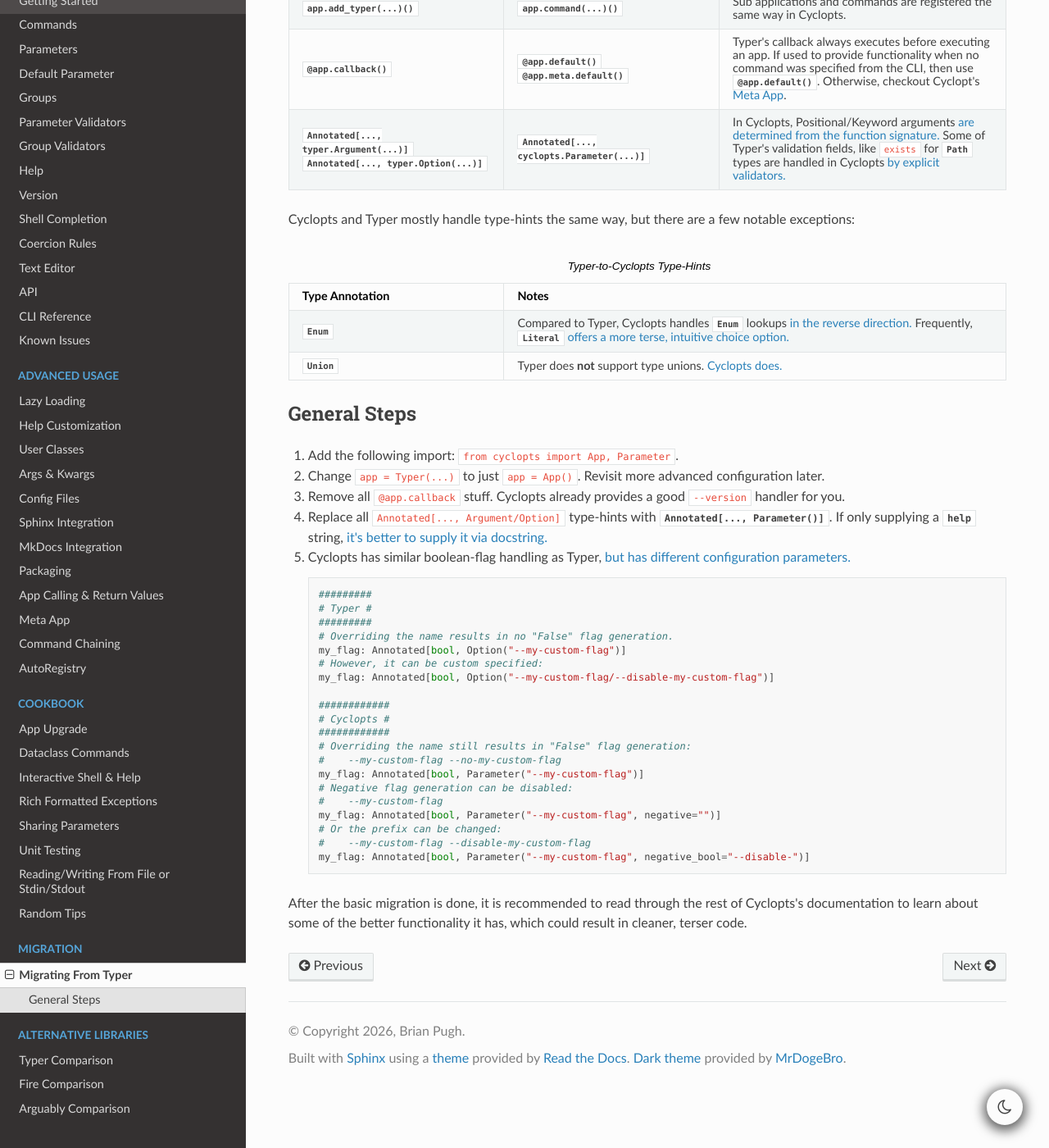
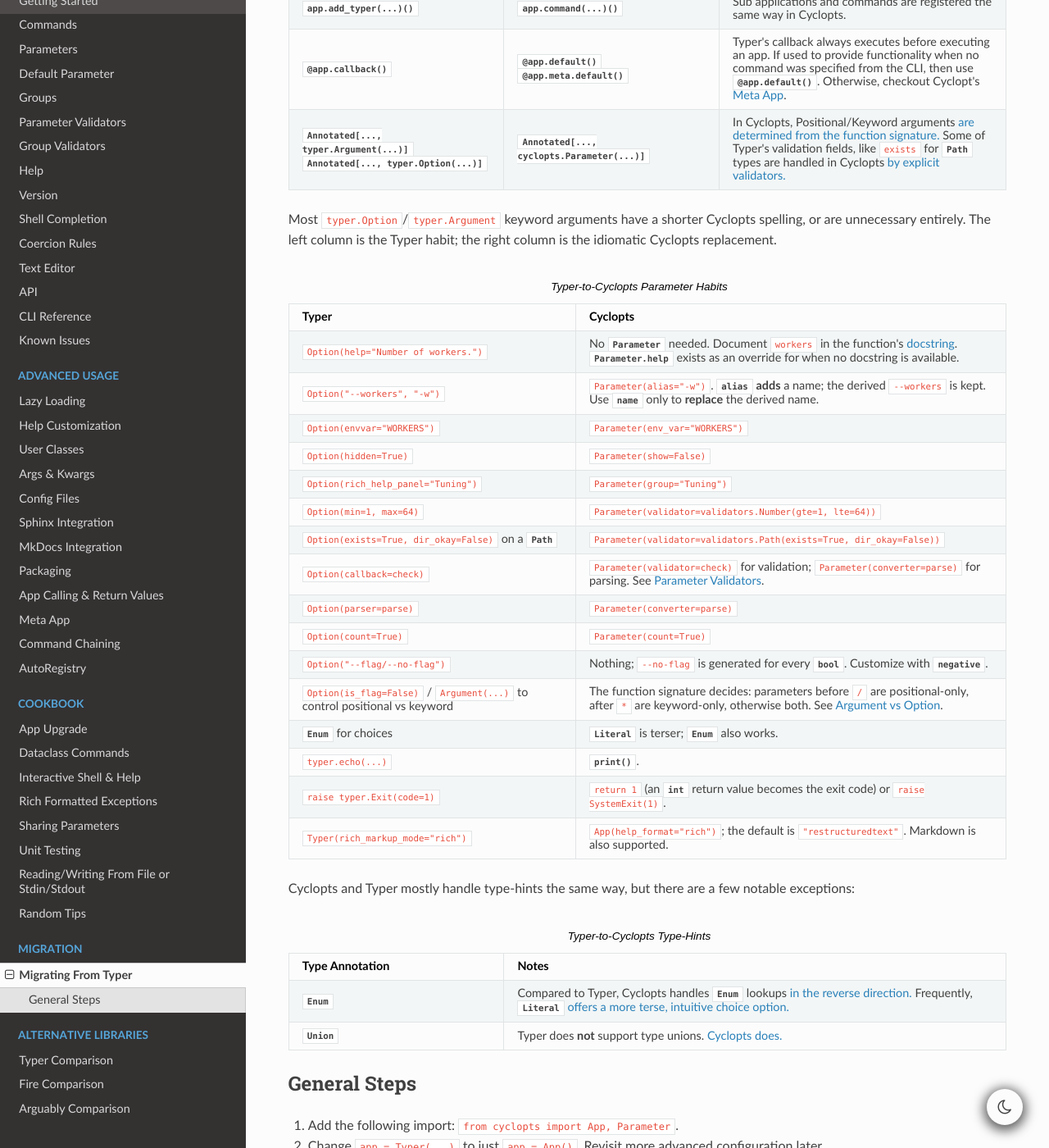
Before and after one commit to BrianPugh/cyclopts, a Sphinx documentation site: the page built from docs/source/migration/typer.rst, in a window 1280 px wide and 1400 px high, scrolled down 627 px. Shown: the whole window at 82% size. Built offline with Sphinx 7.4.7 and the Read the Docs theme 3.1.0, drawn with Linux system fonts in a browser that asks for light colours; the version number could not be read and is left out.

Commit message:
docs: steer toward docstrings and alias over Parameter.help and Parameter.name
LLM assistants carry Typer habits into Cyclopts code: Parameter(help=...)
instead of docstrings, Parameter(name=[..., "-x"]) instead of alias. Our own
docs reinforced this in a few examples. Fix the examples, say which option to
prefer in the Parameter class docstring and the api.rst entries, and add a
Typer-habit-to-Cyclopts table to the migration guide.

Co-Authored-By: Claude Fable 5.1 <noreply@anthropic.com>

```diff
--- a/docs/source/migration/typer.rst
+++ b/docs/source/migration/typer.rst
@@ -41,6 +41,67 @@ Much of Cyclopts's syntax is `Typer`_-inspired. Migrating from Typer should be p
      - :class:`Annotated[..., cyclopts.Parameter(...)] <.Parameter>`
      - In Cyclopts, Positional/Keyword arguments :ref:`are determined from the function signature. <Typer Argument vs Option>`
        Some of Typer's validation fields, like ``exists`` for :class:`~pathlib.Path` types are handled in Cyclopts :ref:`by explicit validators. <Parameter Validators>`
+
+Most ``typer.Option``/``typer.Argument`` keyword arguments have a shorter Cyclopts spelling, or are unnecessary entirely.
+The left column is the Typer habit; the right column is the idiomatic Cyclopts replacement.
+
+.. list-table:: Typer-to-Cyclopts Parameter Habits
+   :widths: 40 60
+   :header-rows: 1
+
+   * - Typer
+     - Cyclopts
+
+   * - ``Option(help="Number of workers.")``
+     - No :class:`.Parameter` needed. Document ``workers`` in the function's :ref:`docstring <Typer Docstring Parsing>`.
+       :attr:`.Parameter.help` exists as an override for when no docstring is available.
+
+   * - ``Option("--workers", "-w")``
+     - ``Parameter(alias="-w")``. :attr:`~.Parameter.alias` **adds** a name; the derived ``--workers`` is kept.
+       Use :attr:`~.Parameter.name` only to **replace** the derived name.
+
+   * - ``Option(envvar="WORKERS")``
+     - ``Parameter(env_var="WORKERS")``
+
+   * - ``Option(hidden=True)``
+     - ``Parameter(show=False)``
+
+   * - ``Option(rich_help_panel="Tuning")``
+     - ``Parameter(group="Tuning")``
+
+   * - ``Option(min=1, max=64)``
+     - ``Parameter(validator=validators.Number(gte=1, lte=64))``
+
+   * - ``Option(exists=True, dir_okay=False)`` on a :class:`~pathlib.Path`
+     - ``Parameter(validator=validators.Path(exists=True, dir_okay=False))``
+
+   * - ``Option(callback=check)``
+     - ``Parameter(validator=check)`` for validation; ``Parameter(converter=parse)`` for parsing. See :ref:`Parameter Validators`.
+
+   * - ``Option(parser=parse)``
+     - ``Parameter(converter=parse)``
+
+   * - ``Option(count=True)``
+     - ``Parameter(count=True)``
+
+   * - ``Option("--flag/--no-flag")``
+     - Nothing; ``--no-flag`` is generated for every :class:`bool`. Customize with :attr:`~.Parameter.negative`.
+
+   * - ``Option(is_flag=False)`` / ``Argument(...)`` to control positional vs keyword
+     - The function signature decides: parameters before ``/`` are positional-only, after ``*`` are keyword-only, otherwise both.
+       See :ref:`Typer Argument vs Option`.
+
+   * - :class:`~enum.Enum` for choices
+     - :obj:`~typing.Literal` is terser; :class:`~enum.Enum` also works.
+
+   * - ``typer.echo(...)``
+     - :func:`print`.
+
+   * - ``raise typer.Exit(code=1)``
+     - ``return 1`` (an :class:`int` return value becomes the exit code) or ``raise SystemExit(1)``.
+
+   * - ``Typer(rich_markup_mode="rich")``
+     - ``App(help_format="rich")``; the default is ``"restructuredtext"``. Markdown is also supported.
 
 Cyclopts and Typer mostly handle type-hints the same way, but there are a few notable exceptions:
 
```
Also changed, not shown: docs/source/api.rst (+19 -11 lines), docs/source/help_customization.rst (+14 -4 lines), docs/source/parameters.rst (+4 -5 lines), 1 other file.
